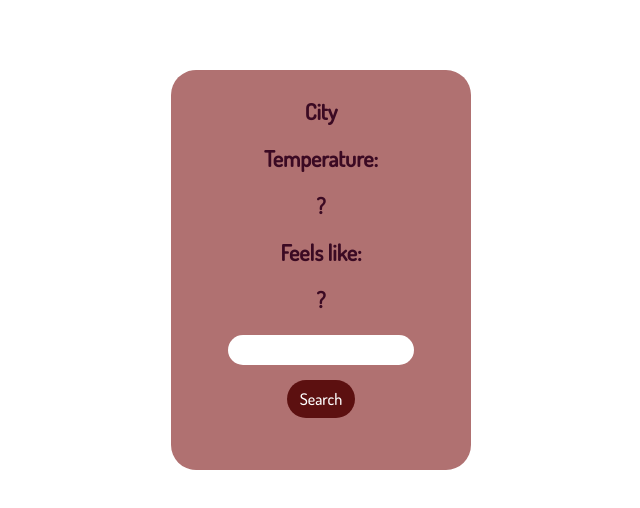
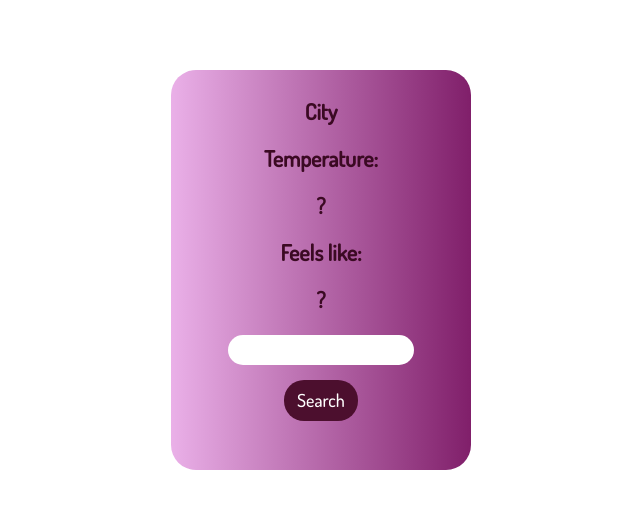
Before and after one commit to ayselmovsumlu/jsweather, a plain HTML site: page index.html in a window 1280 px wide. Shown: the whole page, without its empty margins (319-959 px from the left). Drawn offline with nearby package versions, Linux system fonts and the light colour scheme.

Commit message:
background

```diff
--- a/_weather.sass
+++ b/_weather.sass
@@ -1,7 +1,7 @@
 #weather
     padding: 70px 0
     .box
-        background-color: #b07171
+        background: linear-gradient(to right, #eab0e8, #801f6a)
         width: 300px
         height: 400px
         border-radius: 25px
@@ -15,7 +15,8 @@
         input
             border-radius: 25px
         .btn
-            background-color: #5c1010
+            background-color: #4c0f2e
             border-radius: 20px
             margin-top: 15px
             color: #ffff
+            font-size: 18px
```
Also changed, not shown: style.css, 1 other file.
